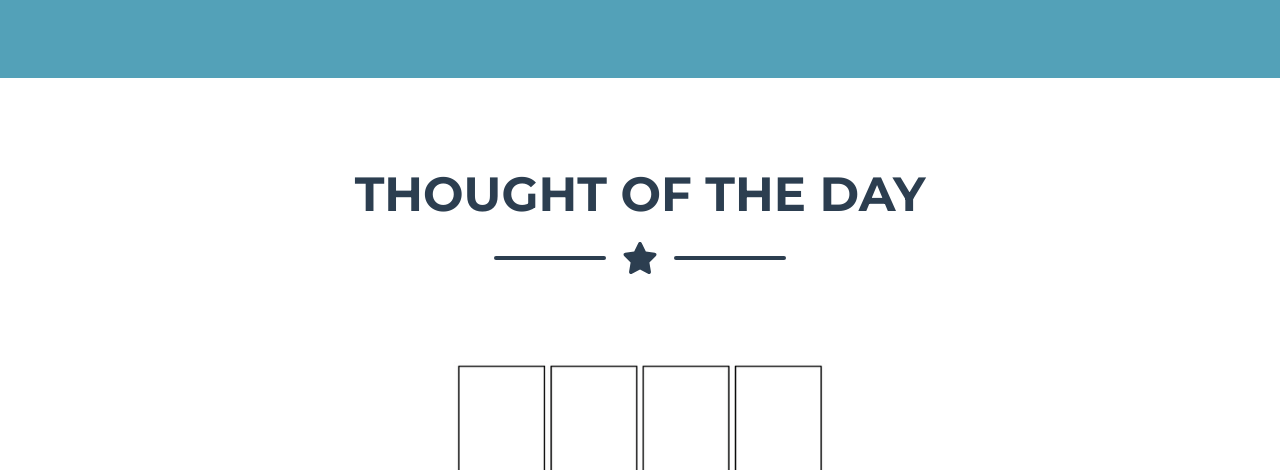
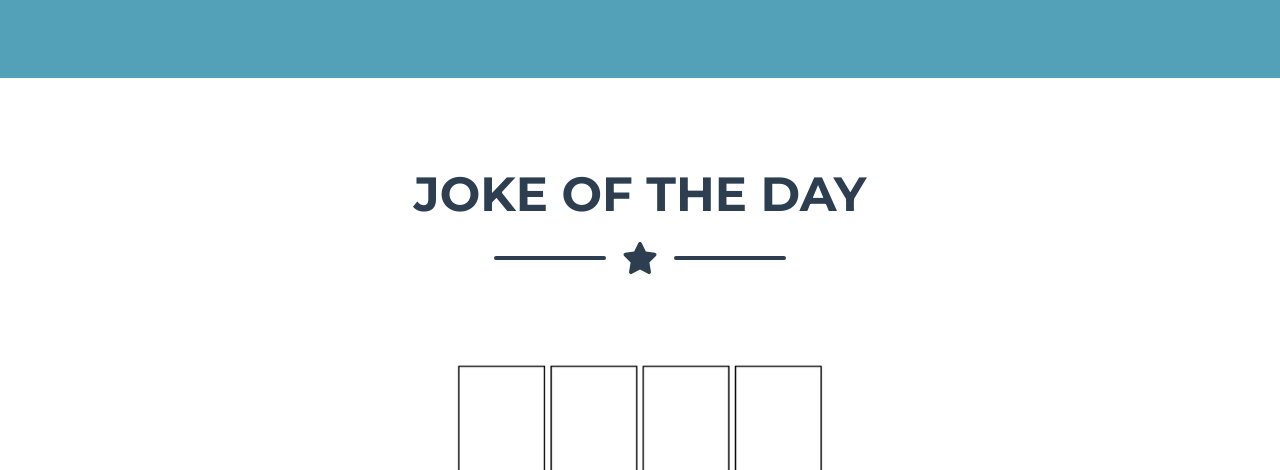
Before and after one commit to jadiagaurang/gaurangjadia.com, a plain HTML site: page index.html in a window 1280 px wide. Shown: the part 630-1100 px from the top of the page. Drawn offline with nearby package versions, Linux system fonts and the light colour scheme.

Commit message:
Update index.html
Changed to Joke of the Day!

```diff
--- a/index.html
+++ b/index.html
@@ -43,7 +43,7 @@
         </header>
         <section class="page-section portfolio" id="portfolio">
             <div class="container">
-                <h2 class="page-section-heading text-center text-uppercase text-secondary mb-0">Thought of the Day</h2>
+                <h2 class="page-section-heading text-center text-uppercase text-secondary mb-0">Joke of the Day</h2>
                 <div class="divider-custom">
                     <div class="divider-custom-line"></div>
                     <div class="divider-custom-icon"><i class="fas fa-star"></i></div>
@@ -55,7 +55,7 @@
                             <div class="d-flex align-items-center justify-content-center h-100 w-100">
                                 <div class="text-center text-white"><i class="fas fa-plus fa-3x"></i></div>
                             </div>
-                            <img class="img-fluid" id="id-thought-of-the-day" src="assets/img/art-programming/1.jpg" alt="Thought of the Day" />
+                            <img class="img-fluid" id="id-thought-of-the-day" src="assets/img/art-programming/1.jpg" alt="Joke of the Day" />
                         </div>
                     </div>
                 </div>
```
